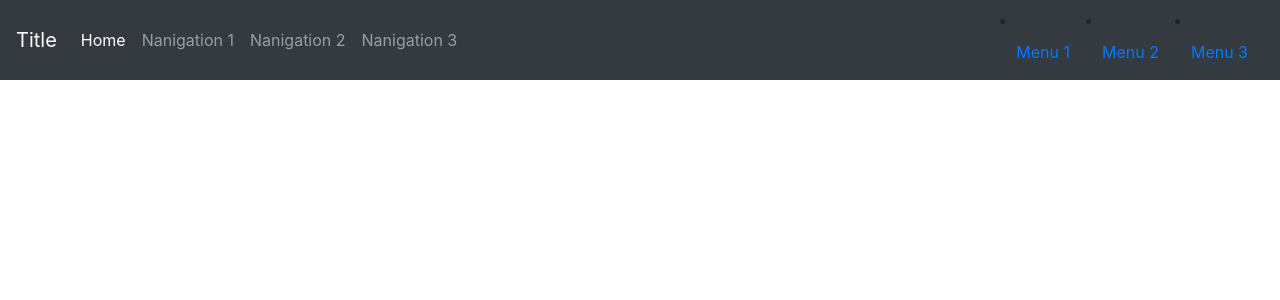
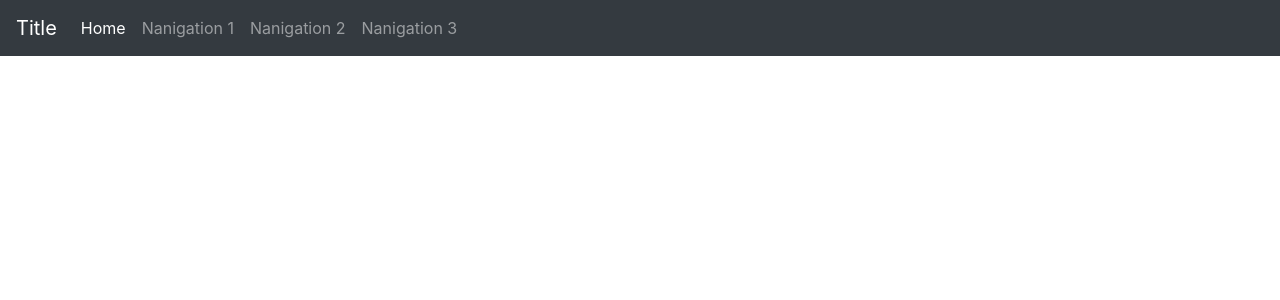
Before and after one commit to esputnix/angular-for-nav, an Angular app: page / in a window 1280 px wide. Shown: the top 300 px of the page. Built offline with nearby package versions, Linux system fonts and the light colour scheme.

Commit message:
2 files modified

```diff
--- a/src/app/app.component.html
+++ b/src/app/app.component.html
@@ -20,7 +20,7 @@
       </li>
     </ul>
 
-    <li class="nav-item" *ngFor="let name of menus">
+    <li class="nav-item" *ngFor="let name of names">
         <a class="nav-link" >{{name}}</a>
     </li>
 
--- a/src/app/app.component.ts
+++ b/src/app/app.component.ts
@@ -6,7 +6,7 @@ import { Component, VERSION } from '@angular/core';
   styleUrls: [ './app.component.css' ]
 })
 export class AppComponent  {
-  menus = ["Menu 1", "Menu 2", "Menu 3"];
+  menuName = ["Name 1", "Name 2", "Name 3"];
 
   onNavClick() {
     console.log("app-navigation.onNavClick");
```
